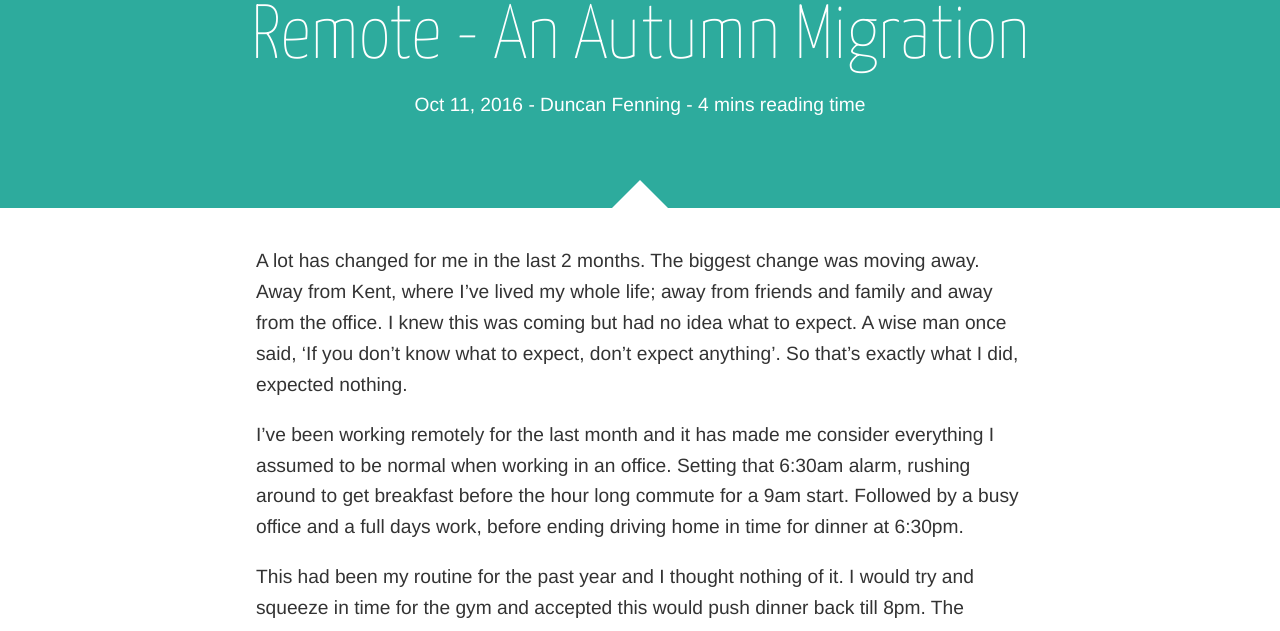
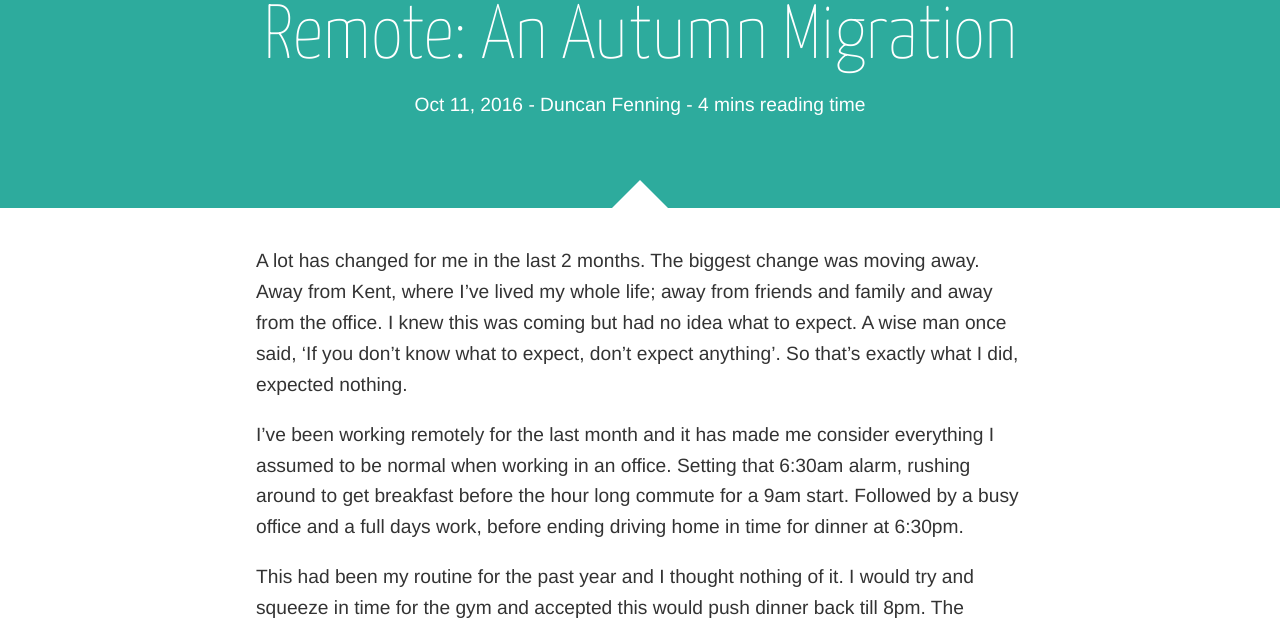
Before and after one commit to holidayextras/holidayextras.github.com, a Jekyll site: the page built from _posts/2016-10-11-a-remote-month.md, in a window 1280 px wide and 900 px high, cut to the strip 269-900 px from the top of the window. Built offline with Jekyll 4.4.1, drawn with Linux system fonts in a browser that asks for light colours; nearby versions of some CDN libraries; comment, search, counter and statistics services are not loaded.

```diff
--- a/_posts/2016-10-11-a-remote-month.md
+++ b/_posts/2016-10-11-a-remote-month.md
@@ -1,6 +1,6 @@
 ---
 layout: post
-title: Remote - An Autumn Migration
+title: "Remote: An Autumn Migration"
 categories: Remote Working
 author: duncan_fenning
 tags: Remote Migration Home Office
```
